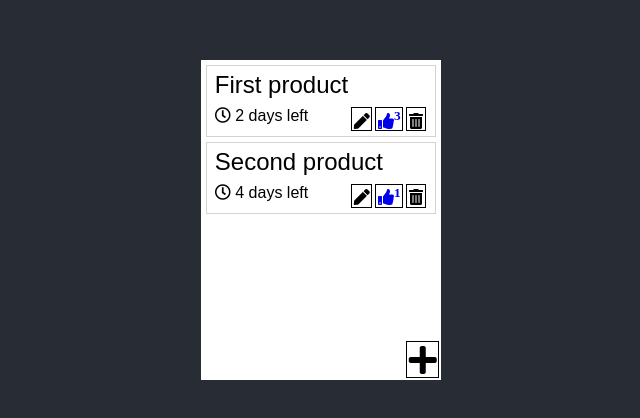
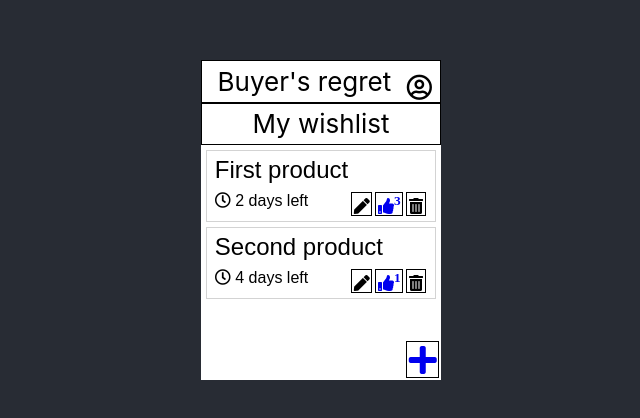
Before and after one commit to agiledev3/buyers-remorse-app, a React (Create React App) app: page / in a window 1280 px wide. Shown: the part 180-598 px from the top of the page, without its empty margins (319-959 px from the left). Built offline with nearby package versions, Linux system fonts and the light colour scheme.

Commit message:
ProductList: add caption

```diff
--- a/src/Components/Home/ProductList.js
+++ b/src/Components/Home/ProductList.js
@@ -5,6 +5,10 @@ import { Link } from 'react-router-dom'
 function ProductList(props) {
     return (
         <div style={containerStyle}>
+            <div>
+                <div style={captionStyle}>Buyer's regret <i className="far fa-user-circle" style={userIconStyle}></i></div>
+                <div style={captionStyle}>My wishlist</div>
+            </div>
             {props.allProducts.map((product) => (
                 <ListItem key={product.id} product={product}/>
             ))}
@@ -20,7 +24,14 @@ const containerStyle = {
     minWidth:'15rem',
     minHeight:'20rem',
     backgroundColor:"white",
-    position: 'relative'
+    position: 'relative',
+    color: 'black',
+}
+
+const captionStyle ={
+    border: '1px solid black',
+    padding: '0.3rem 0',
+    textAlign: 'center'
 }
 
 const actionBtnStyle = {
@@ -28,11 +39,16 @@ const actionBtnStyle = {
     padding: '0.1rem',
     cursor: "pointer",
     margin: "0.1rem 0.1rem",
-    color: 'black',
     fontSize: '2rem',
     position: 'absolute',
     right: '0',
     bottom:'0'
 }
 
+const userIconStyle = {
+    float:'right',
+    padding: '0.5rem 0.5rem 0.5rem 0'
+}
+
+
 export default ProductList
```
